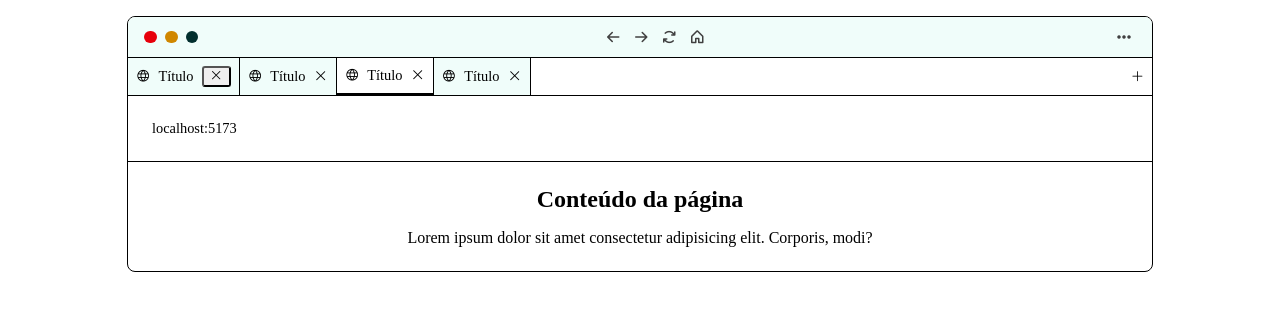
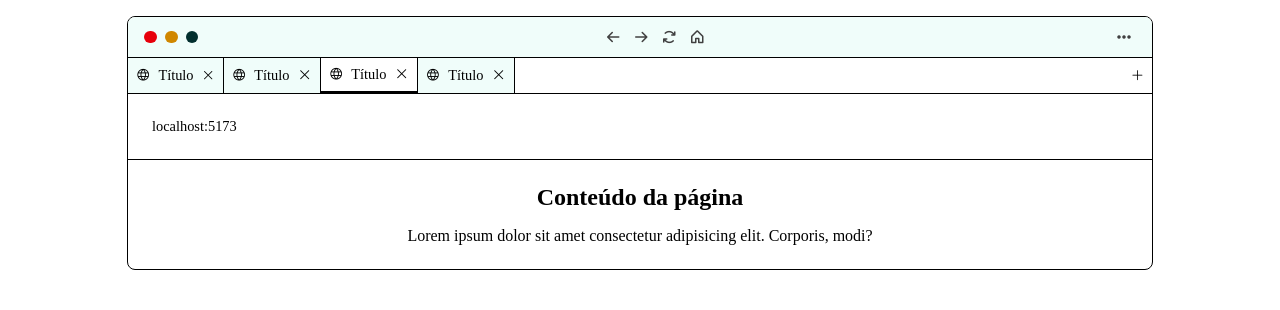
Before and after one commit to marcelosarinho/browser-tabs, a React (Vite) app: page / in a window 1280 px wide. Shown: the top 310 px of the page. Built offline with nearby package versions, Linux system fonts and the light colour scheme.

Commit message:
feat: more semantic html in close tab button

```diff
--- a/src/components/Tabs.css
+++ b/src/components/Tabs.css
@@ -32,18 +32,25 @@
 }
 
 .tabs__add_button {
+  padding: 0.25rem;
+  margin: 0 0.25rem;
+}
+
+.tabs__add_button, .close {
   background-color: transparent;
   border: none;
   display: flex;
   align-items: center;
-  padding: 0.25rem;
-  margin: 0 0.25rem;
 }
 
 .tabs__add_button, .close {
   border-radius: 3px;
 }
 
+.close {
+  padding: 0;
+}
+
 .tabs__add_button:hover, .close:hover {
   background-color: var(--teal-hover);
 }
--- a/src/components/Tabs.tsx
+++ b/src/components/Tabs.tsx
@@ -11,7 +11,9 @@ export default function Tabs(props: { tabs: Tab[], onClick: VoidFunction }) {
         {tabs.map((tab: Tab) => (
           <div key={tab.index} className="tabs__tab">
             <span>{tab.name}</span>
-            <i className="ph ph-x close"></i>
+            <button className="close">
+              <i className="ph ph-x close"></i>
+            </button>
           </div>
         ))}
         <div className="tabs__tab">
```
